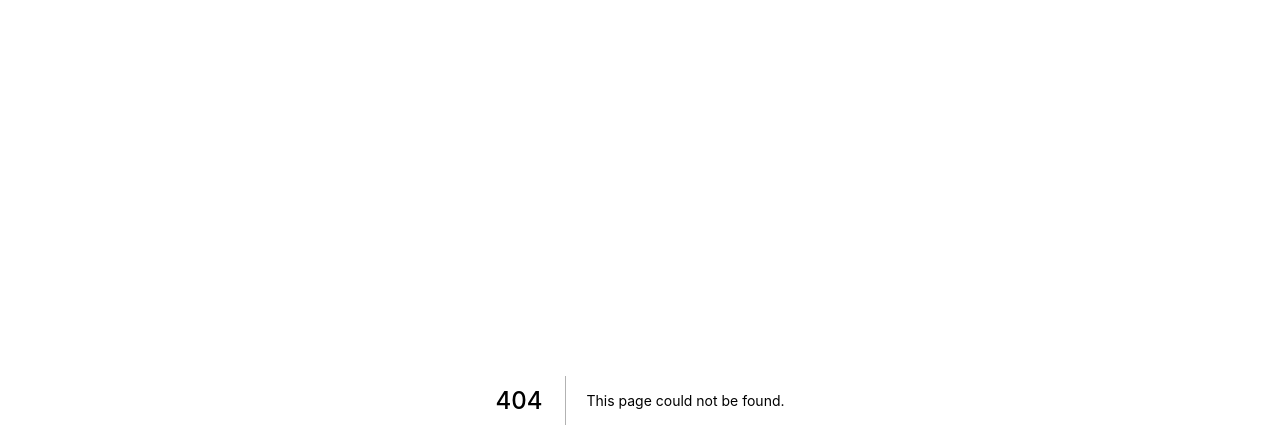
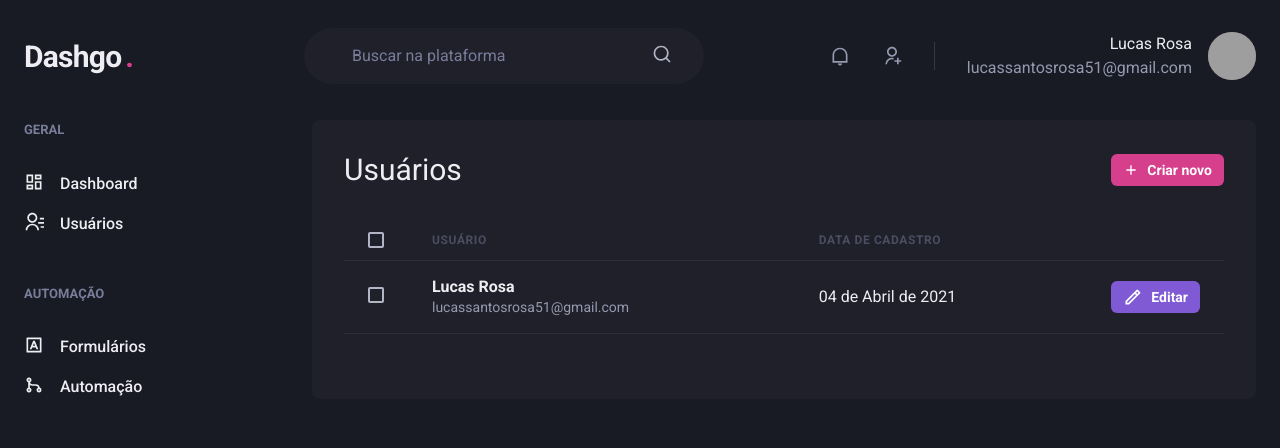
Before and after one commit to Bluniz/dashgo, a Next.js app: page /users in a window 1280 px wide. Before the commit this address had no page. Shown: the top 448 px of the page. Built offline with nearby package versions, Linux system fonts and the light colour scheme; grey boxes are pictures that could not be loaded.

Commit message:
Add Userlist page

```diff
--- /dev/null
+++ b/src/pages/users/index.tsx
@@ -0,0 +1,89 @@
+import {
+  Box,
+  Flex,
+  Heading,
+  Button,
+  Icon,
+  Table,
+  Thead,
+  Tr,
+  Th,
+  Tbody,
+  Td,
+  Text,
+  Checkbox,
+} from "@chakra-ui/react";
+import { RiAddLine, RiPencilLine } from "react-icons/ri";
+import { Header } from "../../components/Header";
+import { SideBar } from "../../components/SideBar";
+
+export default function UserList() {
+  return (
+    <Box>
+      <Header />
+
+      <Flex width="100%" my="6" maxWidth={1480} marginX="auto" px="6">
+        <SideBar />
+
+        <Box flex="1" borderRadius={8} bg="gray.800" p="8">
+          <Flex mb="8" justify="space-between" align="center">
+            <Heading size="lg" fontWeight="normal">
+              Usuários
+            </Heading>
+
+            <Button
+              as="a"
+              size="sm"
+              fontSize="sm"
+              colorScheme="pink"
+              leftIcon={<Icon as={RiAddLine} fontSize="16" />}
+            >
+              Criar novo
+            </Button>
+          </Flex>
+
+          <Table colorScheme="whiteAlpha">
+            <Thead>
+              <Tr>
+                <Th color="gray.300" px="6" width="8">
+                  <Checkbox color="pink" />
+                </Th>
+                <Th>Usuário</Th>
+                <Th>Data de cadastro</Th>
+                <Th width="8"></Th>
+              </Tr>
+            </Thead>
+            <Tbody>
+              <Tr>
+                <Td px="6">
+                  <Checkbox color="pink" />
+                </Td>
+                <Td>
+                  <Box>
+                    <Text fontWeight="bold">Lucas Rosa</Text>
+                    <Text fontSize="sm" color="gray.300">
+                      lucassantosrosa51@gmail.com
+                    </Text>
+                  </Box>
+                </Td>
+                <Td>04 de Abril de 2021</Td>
+                <Td>
+                  {" "}
+                  <Button
+                    as="a"
+                    size="sm"
+                    fontSize="sm"
+                    colorScheme="purple"
+                    leftIcon={<Icon as={RiPencilLine} fontSize="20" />}
+                  >
+                    Editar
+                  </Button>
+                </Td>
+              </Tr>
+            </Tbody>
+          </Table>
+        </Box>
+      </Flex>
+    </Box>
+  );
+}
```
